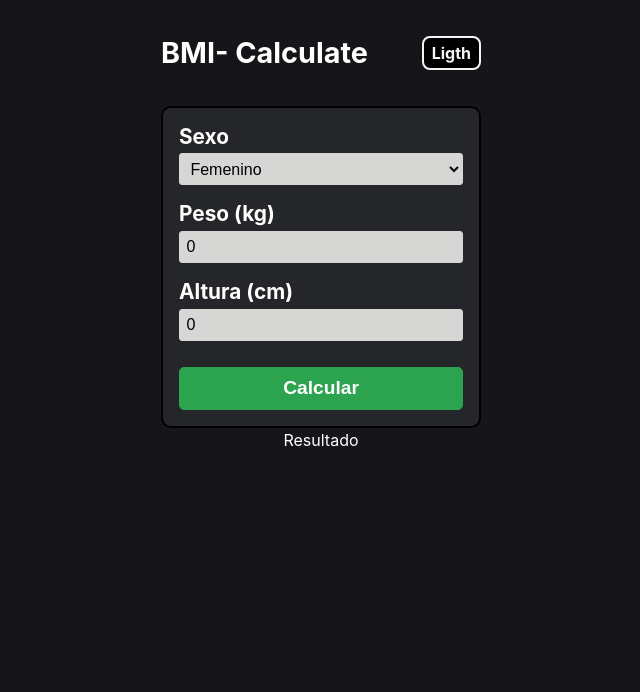
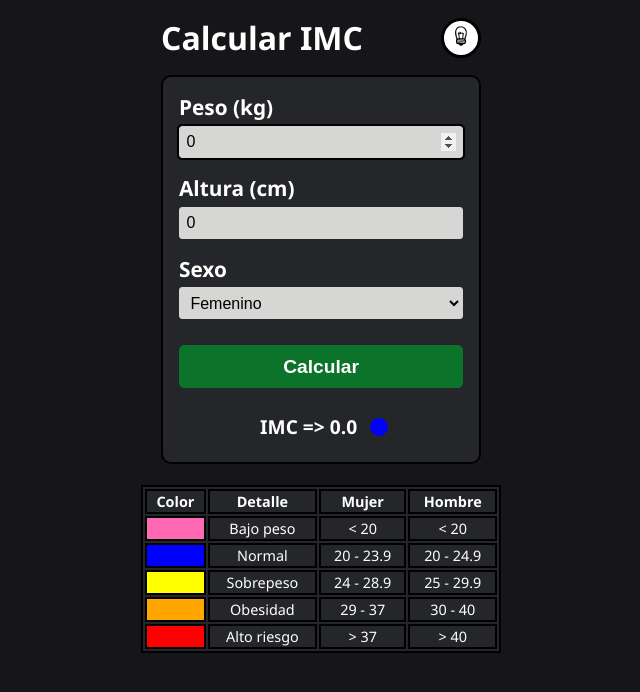
Before and after one commit to jdelacruzv/bmi-calculate, a React (Vite) app: page / in a window 1280 px wide. Shown: the top 692 px of the page, without its empty margins (319-959 px from the left). Built offline with nearby package versions, Linux system fonts and the light colour scheme.

Commit message:
Finished header component

```diff
--- a/index.html
+++ b/index.html
@@ -2,7 +2,7 @@
 <html lang="en">
   <head>
     <meta charset="UTF-8" />
-    <link rel="icon" type="image/svg+xml" href="/src/favicon.svg" />
+    <link rel="icon" type="image/svg+xml" href="/favicon.svg" />
     <meta name="viewport" content="width=device-width, initial-scale=1.0" />
     <title>Vite App</title>
   </head>
--- a/src/App.css
+++ b/src/App.css
@@ -2,10 +2,10 @@
   --color-bg: #16161A;
   --color-form-bg: #242629;
   --color-border: #010101;
-  --color-input-bg: #d6d6d5;
+  --color-input-bg: #D6D6D5;
   --color-font: #FFFFFE;
-  --color-btn-bg: #2CA44F;
-  --color-btn-bg-hover: #0B742A;
+  --color-btn-bg: #0B742A;
+  --color-btn-bg-hover: #2CA44F;
 }
 
 * {
@@ -15,44 +15,54 @@
 body {
   margin: 0;
   padding: 0;
-  font-family: -apple-system, BlinkMacSystemFont, 'Segoe UI', 'Roboto', 'Oxygen',
-    'Ubuntu', 'Cantarell', 'Fira Sans', 'Droid Sans', 'Helvetica Neue',
-    sans-serif;
+  font-family: 'Segoe UI', 'Roboto', 'Oxygen';
   background-color: var(--color-bg);
   color: var(--color-font);
+}
+
+/* tema light */
+body[data-theme="light"] {
+  --color-bg: #FFFFFF;
+  --color-font: #16161A;
 }
 
 .app {
   display: flex;
   flex-direction: column;
   align-items: center;
-  margin: 1em 0.5em;
 }
 
+/* Component Header */
 .app__header {
   display: flex;
   align-items: center;
   justify-content: space-between;
   width: 90%;
   max-width: 320px;
-  margin: 0 0 1em 0;
+  margin: 1em 0 1em;
 }
 
 .header__title {
-  font-size: 1.8rem;
+  font-size: 2rem;
+  margin: 0;
 }
 
-.toggle {
-  font-size: 1rem;
-  font-weight: bold;
-  padding: 0.3em 0.5em;
-  background-color: #000000;
-  color: whitesmoke;
-  border: 2px solid whitesmoke;
-  border-radius: 8px;
+.btn-toggle {
+  width: 40px;
+  height: 40px;
+  border-radius: 50%;
+  border: 3px solid #010101;
+  background-color: #FFFFFF;
+  margin: 0;
   cursor: pointer;
 }
 
+.btn-toggle:hover {
+  background-color: var(--color-btn-bg-hover);
+  transition: background-color 0.3s ease-out;
+}
+
+/* Component Form */
 .app__form {
   display: flex;
   flex-direction: column;
@@ -98,7 +108,7 @@ body {
   font-size: 1.2rem;
   font-weight: bold;
   padding: 0.5em;
-  margin-top: 0.5em;
+  margin: 0.5em 0 1em;
   background-color: var(--color-btn-bg);
   color: #FFFFFF;
   border: 1px solid var(--color-btn-bg);
@@ -110,3 +120,44 @@ body {
   background-color: var(--color-btn-bg-hover);
   border: 1px solid var(--color-btn-bg-hover);
 }
+
+.result {
+  display: flex;
+  align-items: center;
+  justify-content: center;
+}
+
+.result__text {
+  text-align: center;
+  font-size: 1.2rem;
+  font-weight: bold;
+  padding: 0.3em;
+  margin: 0;
+  background-color: transparent;
+}
+
+.result__circle {
+  width: 18px;
+  height: 18px;
+  border-radius: 50%;
+  background-color: blue;
+  border: 1px solid blue;
+  margin-left: 0.5em;
+}
+
+/* Component Table */
+.app__table {
+  margin-top: 1.5em;
+  width: 90%;
+  max-width: 360px;
+  text-align: center;
+  border: 1px solid white;
+  background-color: var(--color-form-bg);
+  border: 2px solid var(--color-border);
+  font-size: 0.9rem;
+}
+
+th, td {
+  border: 1px solid white;
+  border: 2px solid var(--color-border);
+}
--- a/src/App.jsx
+++ b/src/App.jsx
@@ -1,36 +1,14 @@
-import './App.css';
+import Form from "./components/Form";
+import Header from "./components/Header";
+import Table from "./components/Table";
+import "./App.css";
 
 const App = () => {
 	return (
 		<div className="app">
-			<header className="app__header">
-				<h1 className="header__title">BMI- Calculate</h1>
-				<span className="toggle">Ligth</span>
-			</header>
-
-			<form className="app__form">
-				<div className="sex">
-					<label className="label__title">Sexo</label>
-					<select className="sex__select" name="gender">
-						<option value="female">Femenino</option>
-						<option value="male">Masculino</option>
-					</select>
-				</div>
-
-				<label className="label__title" htmlFor="weight">
-					Peso (kg)
-				</label>
-				<input className="input__box" type="number" id="weight" value="0" min="0" />
-
-				<label className="label__title" htmlFor="height">
-					Altura (cm)
-				</label>
-				<input className="input__box" type="number" id="height" value="0" min="0" />
-
-				<button className="btn-calculate">Calcular</button>
-			</form>
-
-			<table className="app__table">Resultado</table>
+			<Header />
+			<Form />
+			<Table />
 		</div>
 	);
 };
--- /dev/null
+++ b/src/components/Form.jsx
@@ -0,0 +1,87 @@
+import { useState, useRef, useEffect } from "react";
+
+const Form = () => {
+	const weightRef = useRef(null);
+	const heightRef = useRef(null);
+	const [bmi, setBmi] = useState(0);
+	const sexSelectRef = useRef(null);
+
+	const getResultBmi = (e) => {
+		e.preventDefault();
+		const wRef = weightRef.current.valueAsNumber;
+		// convierto a cm porque viene en mt
+		const hRef = heightRef.current.valueAsNumber / 100;
+		const result = wRef / (hRef * hRef);
+		setBmi(result);
+	};
+
+	// TODO: hacer una funcion que reciba dos parametros (bmi, sexo) para determinar
+	// el resultado qye sera mostrado.
+	const showSelected = () => {
+		let sexRef = sexSelectRef.current.value;
+		if (sexRef === "female") {
+			console.log(sexRef);
+		} else {
+			console.log(sexRef);
+		}
+	};
+
+	useEffect(() => {
+		if (weightRef.current) weightRef.current.focus();
+	}, []);
+
+	return (
+		<form className="app__form" onSubmit={(e) => getResultBmi(e)}>
+			<label className="label__title" htmlFor="weight">
+				Peso (kg)
+			</label>
+			<input
+				className="input__box"
+				type="number"
+				id="weight"
+				name="weight"
+				defaultValue="0"
+				min="1"
+				ref={weightRef}
+			/>
+
+			<label className="label__title" htmlFor="height">
+				Altura (cm)
+			</label>
+			<input
+				className="input__box"
+				type="number"
+				id="height"
+				name="height"
+				defaultValue="0"
+				min="1"
+				ref={heightRef}
+			/>
+
+			<div className="sex">
+				<label className="label__title">Sexo</label>
+				<select
+					className="sex__select"
+					id="gender"
+					name="gender"
+					ref={sexSelectRef}
+					onChange={showSelected}
+				>
+					<option value="female">Femenino</option>
+					<option value="male">Masculino</option>
+				</select>
+			</div>
+
+			<button className="btn-calculate" type="submit">
+				Calcular
+			</button>
+
+			<div className="result">
+				<p className="result__text">{`IMC => ${bmi.toFixed(1)}`}</p>
+				<button className="result__circle"></button>
+			</div>
+		</form>
+	);
+};
+
+export default Form;
--- /dev/null
+++ b/src/components/Header.jsx
@@ -0,0 +1,35 @@
+import { useState, useEffect } from "react";
+import "../App.css"
+
+const Header = () => {
+	const [theme, setTheme] = useState(
+		localStorage.getItem("theme") === "light" ? "light" : "dark"
+	);
+
+	useEffect(() => {
+		document
+			.getElementsByTagName("body")[0]
+			.setAttribute("data-theme", localStorage.getItem("theme"));
+	}, [theme]);
+
+	const handleThemeColor = () => {
+		if (theme === "dark") {
+			localStorage.setItem("theme", "light");
+			setTheme("light");
+		} else {
+			localStorage.setItem("theme", "dark");
+			setTheme("dark");
+		}
+	};
+
+	return (
+		<header className="app__header">
+			<h1 className="header__title">Calcular IMC</h1>
+			<button className="btn-toggle" onClick={() => handleThemeColor()}>
+				<img src="/mode.svg" alt="mode ligth" title={`Modo ${theme}`} />
+			</button>
+		</header>
+	);
+};
+
+export default Header;
--- /dev/null
+++ b/src/components/Table.jsx
@@ -0,0 +1,34 @@
+const bmi = [
+	{ id: 0, color: "hotpink", detail: "Bajo peso", female: "< 20", male: "< 20" },
+	{ id: 1, color: "blue", detail: "Normal", female: "20 - 23.9", male: "20 - 24.9" },
+	{ id: 2, color: "yellow", detail: "Sobrepeso", female: "24 - 28.9", male: "25 - 29.9" },
+	{ id: 3, color: "orange", detail: "Obesidad", female: "29 - 37", male: "30 - 40" },
+	{ id: 4, color: "red", detail: "Alto riesgo", female: "> 37", male: "> 40" }
+];
+
+const Table = () => {
+	return (
+		<table className="app__table">
+			<thead>
+				<tr>
+					<th>Color</th>
+					<th>Detalle</th>
+					<th>Mujer</th>
+					<th>Hombre</th>
+				</tr>
+			</thead>
+			<tbody>
+				{bmi.map(({ id, color, detail, female, male }) => (
+					<tr key={id}>
+						<td style={{ backgroundColor: `${color}` }}></td>
+						<td>{detail}</td>
+						<td>{female}</td>
+						<td>{male}</td>
+					</tr>
+				))}
+			</tbody>
+		</table>
+	);
+};
+
+export default Table;
```
Also changed, not shown: public/favicon.svg (renamed from src/favicon.svg), public/mode.svg (added).
